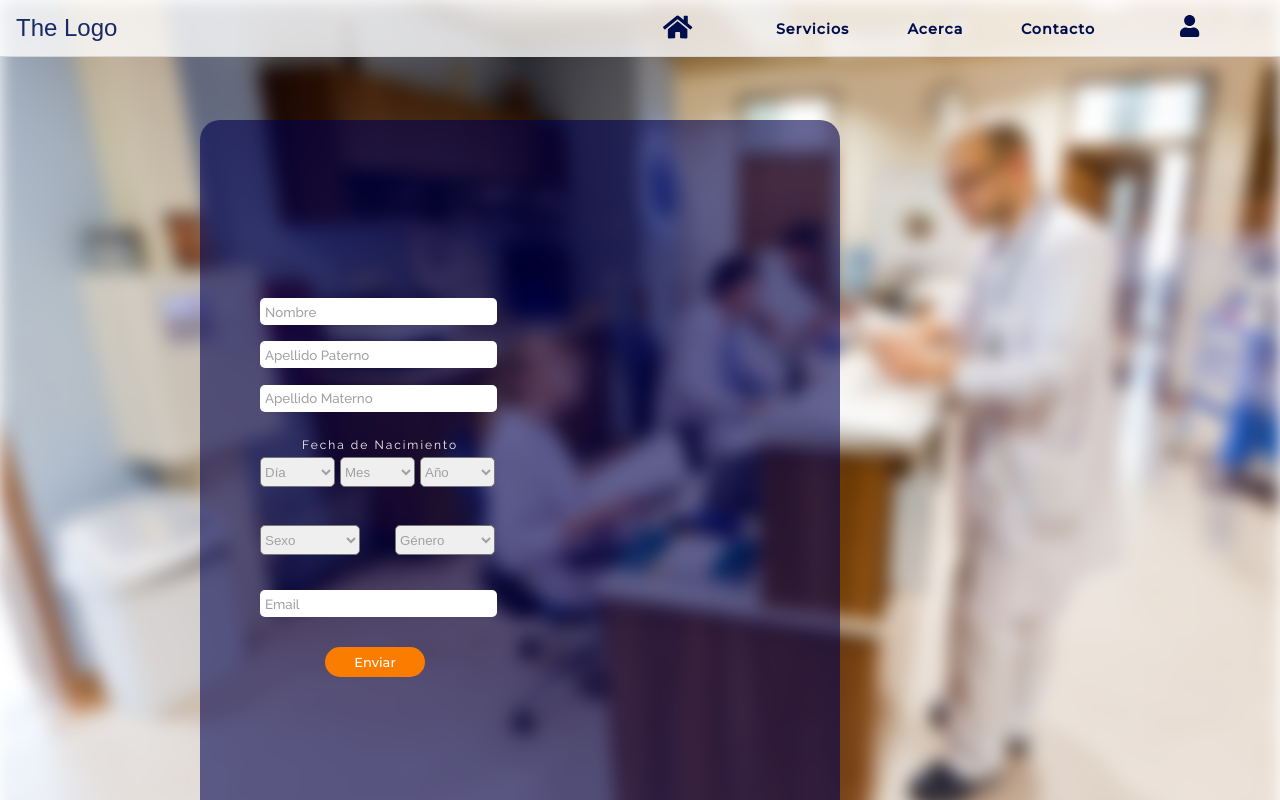
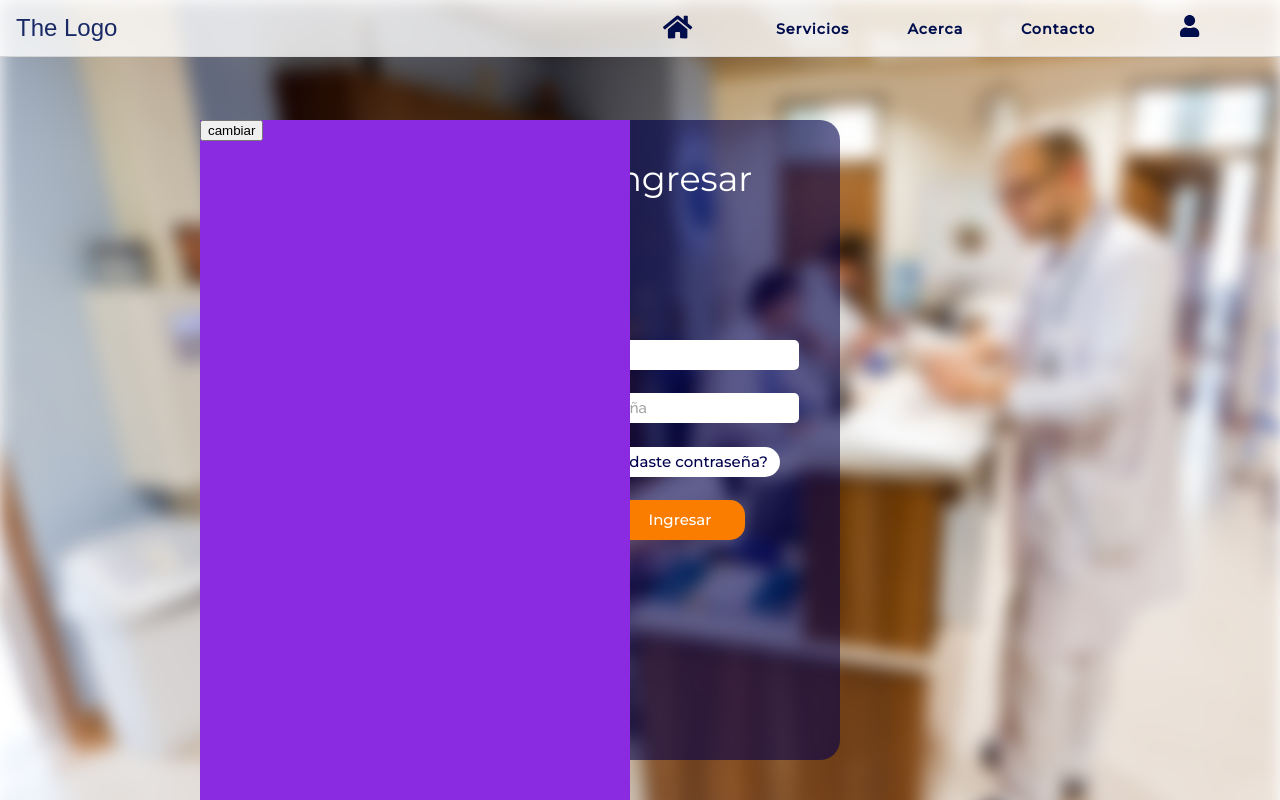
Before and after one commit to daniel-iceman/sam, a React (Create React App) app in the folder sam/: page /registro in a window 1280 px wide. Shown: the top 800 px of the page. Built offline with nearby package versions, Linux system fonts and the light colour scheme.

Commit message:
Colocación de bloque deslizable

```diff
--- a/sam/src/components/Home/HomeDesign.css
+++ b/sam/src/components/Home/HomeDesign.css
@@ -125,15 +125,18 @@ html, body {
     justify-content: center;
     align-items: center;
     margin-left: 50px;
-    font-family: 'Nunito', sans-serif;
-    color: rgb(47, 117, 111);
-    font-size: 22px;
-    font-weight: 200;
-    letter-spacing: 2px;
     background: white;
     border: 1px solid rgb(108, 185, 179);
     border-radius: 0px 20px 0px 20px;
-    animation: aparece 1s forwards;
+    animation: aparece-cuadro 0.9s forwards;
+}
+.ayuda-pregunta h1{
+    font-family: 'Nunito', sans-serif;
+    color: rgb(47, 117, 111);
+    font-size: 30px;
+    font-weight: 200;
+    letter-spacing: 2px;
+    animation: aparece-texto 0.9s forwards;
 }
 
 .botonesConsultas{
@@ -244,7 +247,7 @@ html, body {
     text-decoration: none;
 }
 
-@keyframes aparece {
+@keyframes aparece-cuadro {
     0%{
         color: rgb(47, 117, 111, 0);
         border: 1px solid rgb(108, 185, 179, 0);
@@ -257,6 +260,19 @@ html, body {
     100%{
         color: rgb(47, 117, 111, 1);
         border: 1px solid rgb(108, 185, 179, 1);
+    }
+}
+@keyframes aparece-texto {
+    0%{
+        color: rgb(47, 117, 111, 0);
+        transform: translateY(-50px);
+    }
+    50%{
+        color: rgb(47, 117, 111, 0.5);
+    }
+    100%{
+        color: rgb(47, 117, 111, 1);
+
     }
 }
 
--- a/sam/src/components/SignIn/SignIn.css
+++ b/sam/src/components/SignIn/SignIn.css
@@ -14,14 +14,18 @@ option {
 select {
     width: 75px;
     height: 30px;
+    font-family: 'Raleway';
+    font-size: 15px;
+    font-weight: 500;
     margin-right: 5px;
     border-radius: 5px;
 }
 input{
     width: 230px;
-    height: 25px;
+    height: 28px;
     border-radius: 5px;
     font-family: 'Raleway';
+    font-size: 15px;
     font-weight: 500;
     border-style: none;
     padding-left: 5px;
@@ -37,51 +41,79 @@ p{
     margin-bottom: 5px;
     margin-top: 5px;
 }
+h1 {
+    color: white;
+    font-family: 'Montserrat';
+    font-weight: 400;
+    font-size: 35px;
+}
 
 .signIn-container {
     width: 100%;
-    height: 900px;
+    height: 950px;
 }
 .imageBackground{
     background-image: url('../images/doctorsMD.jpg');
     filter: blur(9px);
     background-size: cover;
     width: 100%;
-    height: 900px;
+    height: 950px;
     position: absolute;
     z-index: -4;
 }
+
+/* ************ Recuadro movible ********** */
+.move-cover {
+    height: 775px;
+    width: 430px;
+    background: blueviolet;
+    top: 120px;
+    left: 200px;
+    position: relative;
+    z-index: 2;
+}
+
+
+/* ************ RECUADRO AZUL ********** */
 .form-container {
     width: 50%;
     height: 80%;
     background: rgb(0,0,77,0.6);
-    position: relative;
+    position: absolute;
     z-index: 1;
     top: 120px;
     left: 200px;
     display: flex;
-    flex-direction: column;
+    flex-direction: row;
     justify-content: center;
     align-items: stretch;
     border-radius: 20px;
     font-family: 'Raleway';
     color: white;
 }
+
+
+/* ************ Zona de Registro ********** */
 .seccion-Registro {
     width: 400px;
-    position: relative;
-    z-index: 2;
-    top: -430px;
-    left: 200px;
+    display: flex;
+    flex-direction: column;
+    justify-content: center;
+    align-items: center;
+}
+.seccion-Registro h1 {
+    margin-top: -20px;
 
 }
 
 .fila-1 {
+    width: fit-content;
+    margin: 0px;
     height: 130px;
     display: flex;
     flex-direction: column;
     justify-content: space-around;
-    margin-left: 60px;
+
 }
 .fila-2 {
     display: flex;
@@ -89,7 +121,7 @@ p{
     justify-content: center;
     align-items: flex-start;
     margin-top: -20px;
-    margin-left: 60px;
+     /*margin-left: 95px;*/
 }
 .fecha-nacimiento-Posicion {
     height: 120px;
@@ -98,16 +130,12 @@ p{
     align-items: center;
     justify-content: center;
 }
-.fecha-nacimiento-Posicion p {
-
-}
 .dia-mes-año-Posicion {
     display: flex;
     flex-direction: row;
     justify-content: center;
     align-items: center;
 }
-
 .fila-3{
     height: 120px;
     display: flex;
@@ -115,7 +143,6 @@ p{
     justify-content: flex-start;
     align-items: center;
     margin-top: -40px;
-    margin-left: 60px;
 }
 .sexo {
     margin-right: 30px ;
@@ -126,35 +153,75 @@ p{
 .genero select {
     width: 100px;
 }
-
 .fila-4{
+    height: 130px;
     display: flex;
-    flex-direction: row;
-    justify-content: flex-start;
-    align-items: center;
-    margin-left: 60px;
-    margin-top: -10px;
+    flex-direction: column;
+    justify-content: space-around;
+    margin-top: -20px;
 }
 .fila-5{
     display: flex;
     flex-direction: row;
-    justify-content: flex-start;
+    justify-content: center;
     align-items: center;
-    margin-left: 125px;
     margin-top: 30px;
 }
 .btn-enviar button{
+    height: 40px;
+    width: 130px;
+    border-radius: 15px;
+    border-style: none;
+    background: rgb(250,125,0);
+    color: white;
+    font-family: 'Montserrat';
+    font-size: 15px;
+    font-weight: 500;
+    cursor: pointer;
+}
+.btn-enviar button:hover{
+    background: rgb(250, 163, 76);
+}
+
+/* ************ Zona de Ingreso ********** */
+.seccion-Ingreso{
+    width: 400px;
+    display: flex;
+    flex-direction: column;
+    justify-content: center;
+    align-items: center;
+}
+.seccion-Ingreso h1{
+    margin-top: -183px;
+}
+.Ingresar-cuenta{
+    height: 200px;
+    display: flex;
+    flex-direction: column;
+    justify-content: space-between;
+    align-items: center;
+}
+.btn-olvido-password button {
+    height: 30px;
+    width: 200px;
+    border-radius: 15px;
+    border-style: none;
+    background:white;
+    color: #00004D;
+    font-family: 'Montserrat';
+    font-size: 15px;
+    font-weight: 500;
+    cursor: pointer;
+}
+.btn-ingresar button {
     height: 30px;
     width: 100px;
     border-radius: 15px;
     border-style: none;
+    background: rgb(250,125,0);
+    color: white;
     font-family: 'Montserrat';
-    font-size: 13px;
+    font-size: 15px;
     font-weight: 500;
     cursor: pointer;
-    background: rgb(250,125,0);
-    color: white;
 }
-.btn-enviar button:hover{
-    background: rgb(250, 163, 76);
-}
--- a/sam/src/components/SignIn/SignIn.js
+++ b/sam/src/components/SignIn/SignIn.js
@@ -2,11 +2,22 @@ import React from 'react'
 import './SignIn.css'
 
 function SignIn () {
+
     return (
         <div className='signIn-container'>
             <div className='imageBackground'> </div>
-            <div className='form-container'></div>
+                <div className='move-cover'>
+                    <button type='button'  >cambiar</button>
+
+                </div>
+            <div className='form-container'>
+
                 <div className='seccion-Registro' >
+                    <div>
+                        <h1>
+                            Crear una Cuenta
+                        </h1>
+                    </div>
                     <form  method='get' id='form-datos-generales' >
                         <div className='fila-1' >
                             <div>
@@ -76,7 +87,13 @@ function SignIn () {
 
                         <div className='fila-4' >
                             <div className='email' >
-                                <input type='text' placeholder='Email' ></input>
+                                <input type='email' placeholder='Email' ></input>
+                            </div>
+                            <div>
+                                <input type='password' placeholder='Contraseña' ></input>
+                            </div>
+                            <div>
+                                <input type='password' placeholder='Confirmar contraseña' ></input>
                             </div>
                         </div>
 
@@ -87,6 +104,31 @@ function SignIn () {
                         </div>
                     </form>
                 </div>
+
+                {/* Sección de ingreso */}
+                <div className='seccion-Ingreso' >
+                    <div>
+                        <h1>
+                            Ingresar
+                        </h1>
+                    </div>
+                    <form className='Ingresar-cuenta' method='get' id='form-ingreso' >
+                        <div>
+                            <input type='email' placeholder='Email'  ></input>
+                        </div>
+                        <div>
+                            <input type='password' placeholder='Contraseña' ></input>
+                        </div>
+                        <div className='btn-olvido-password'>
+                            <button type="submit" value="olvido-contraseña">¿Olvidaste contraseña?</button>
+                        </div>
+                        <div className='btn-enviar'>
+                            <button type="submit" form="form-datos-generales" value="Submit">Ingresar</button>
+                        </div>
+                    </form>
+                </div>
+
+            </div>
         </div>
     )
 
```
Lines whose indentation alone changed are shown as unchanged.
